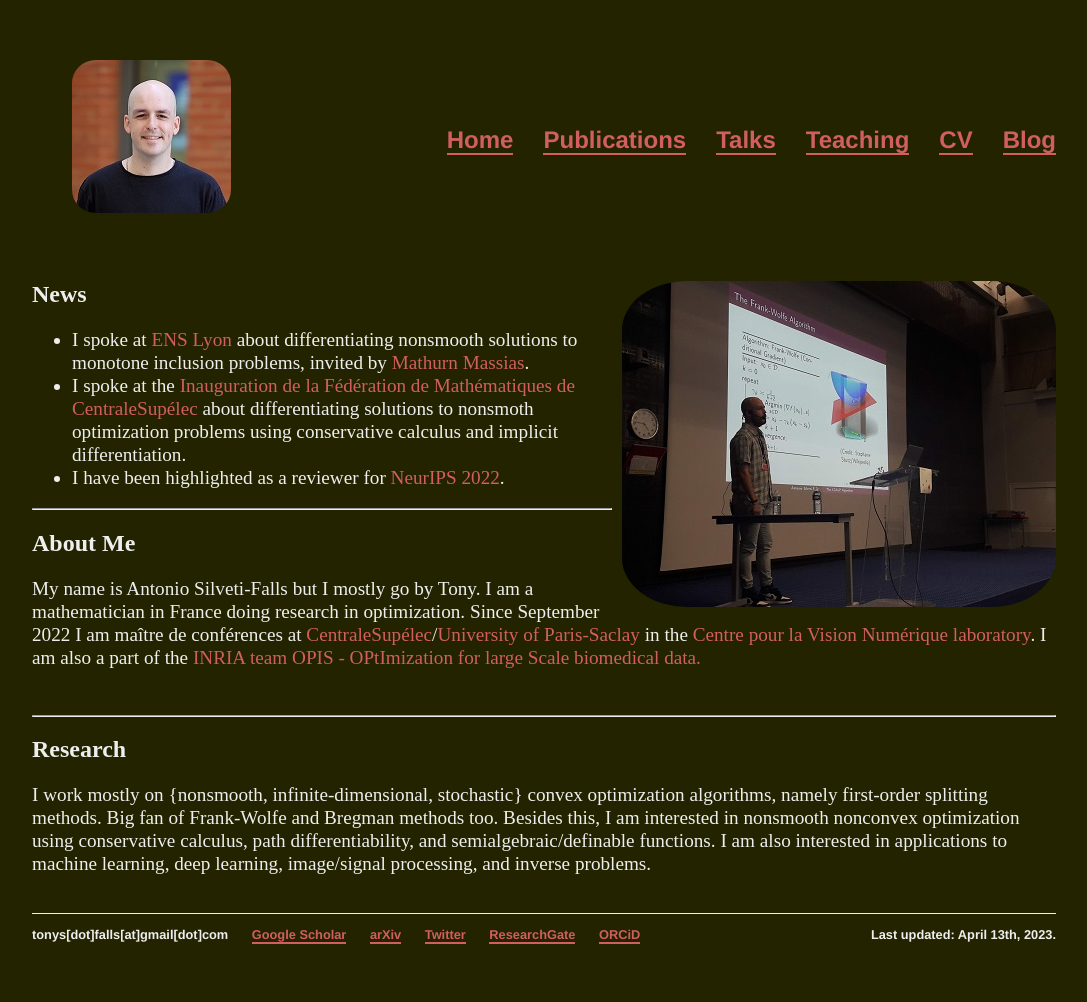
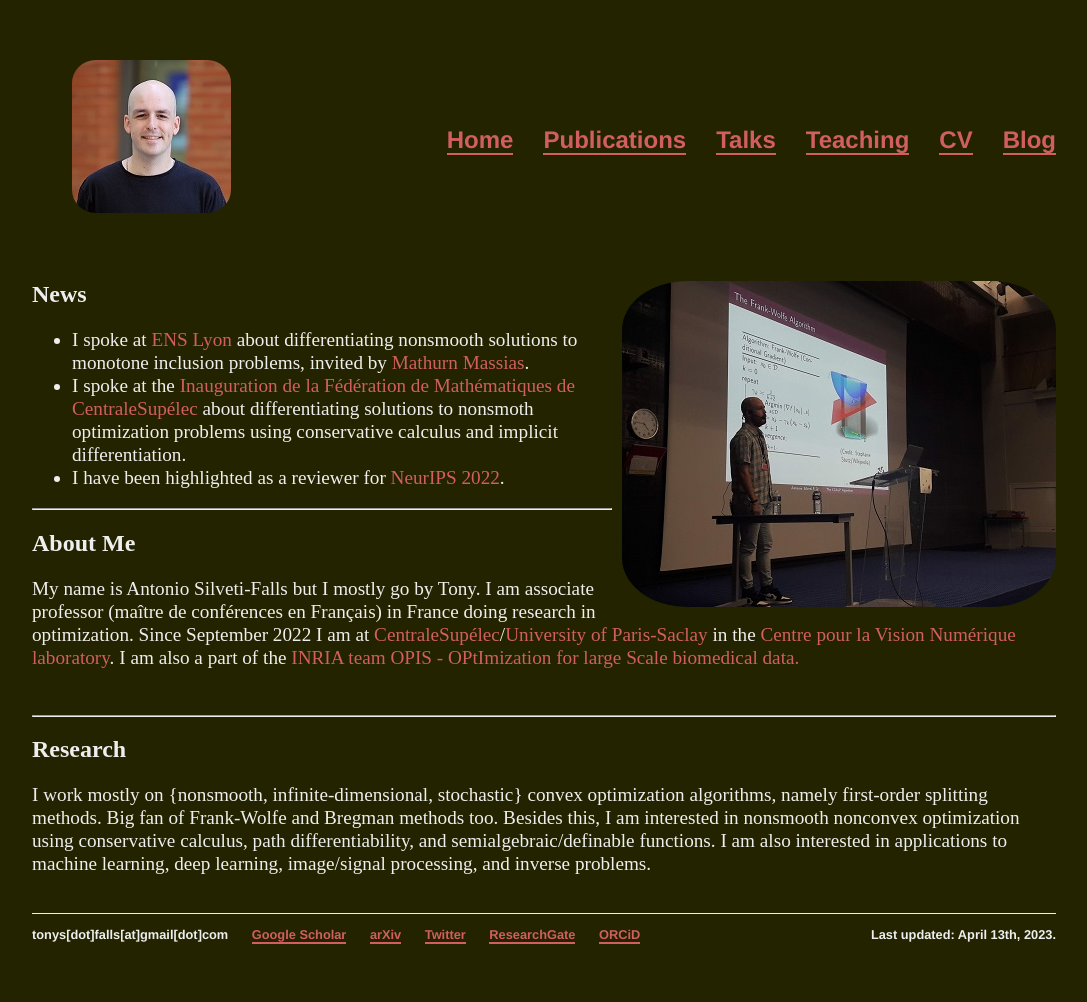
Before and after one commit to tonysf/tonysf.github.io, a Jekyll site: the page built from index.html, in a window 1280 px wide. Shown: the whole page, without its empty margins (96-1183 px from the left). Built offline with Jekyll 4.4.1, drawn with Linux system fonts in a browser that asks for light colours.

Commit message:
Update index.html

```diff
--- a/index.html
+++ b/index.html
@@ -21,7 +21,7 @@ title: Homepage of Antonio (Tony) SILVETI-FALLS
 </p>
 <hr>
 <h2>About Me</h2>
-<p>	My name is Antonio Silveti-Falls but I mostly go by Tony. I am a mathematician in France doing research in optimization. Since September 2022 I am maître de conférences at <a href="https://www.centralesupelec.fr/">CentraleSupélec</a>/<a href="https://www.universite-paris-saclay.fr/en">University of Paris-Saclay</a> in the <a href="https://cvn.centralesupelec.fr/">Centre pour la Vision Numérique laboratory</a>. I am also a part of the <a href="https://opis-inria.eu/members/">INRIA team OPIS - OPtImization for large Scale biomedical data.</a><br>
+<p>	My name is Antonio Silveti-Falls but I mostly go by Tony. I am associate professor (maître de conférences en Français) in France doing research in optimization. Since September 2022 I am at <a href="https://www.centralesupelec.fr/">CentraleSupélec</a>/<a href="https://www.universite-paris-saclay.fr/en">University of Paris-Saclay</a> in the <a href="https://cvn.centralesupelec.fr/">Centre pour la Vision Numérique laboratory</a>. I am also a part of the <a href="https://opis-inria.eu/members/">INRIA team OPIS - OPtImization for large Scale biomedical data.</a><br>
 <!--	I am currently a postdoctoral reseracher in applied mathematics at the <a href="https://www.tse-fr.eu/people/antonio-silveti-falls">Toulouse School of Economics</a> advised
 	by <a href="https://www.tse-fr.eu/fr/people/jerome-bolte">Jérôme Bolte</a> and <a href="https://www.irit.fr/~Edouard.Pauwels">Edouard Pauwels</a>. <br>
 	Before this, I did my PhD at the <a href="http://welcome.unicaen.fr">University of Caen</a> in the <a href="https://www.greyc.fr/en/equipes/image-2">GREYC laboratory IMAGE team</a>
```
